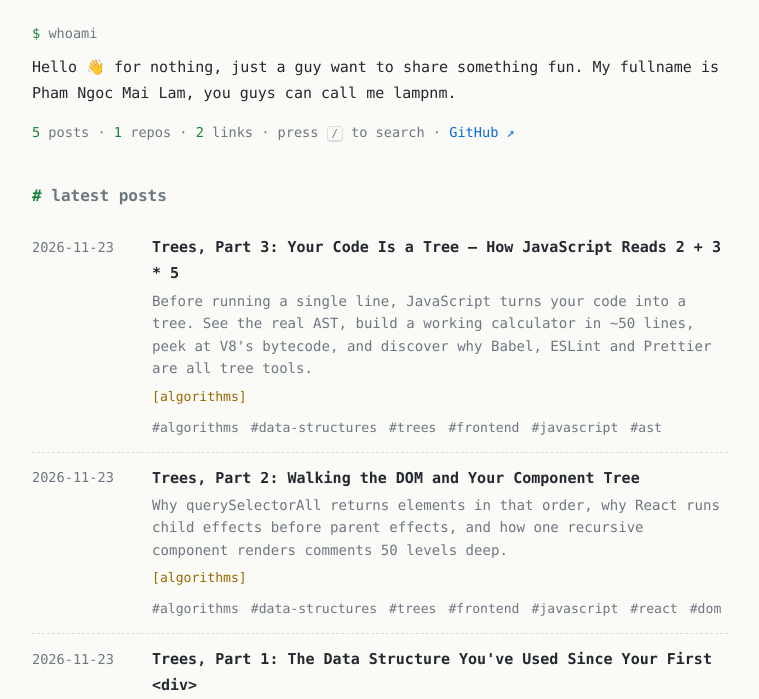
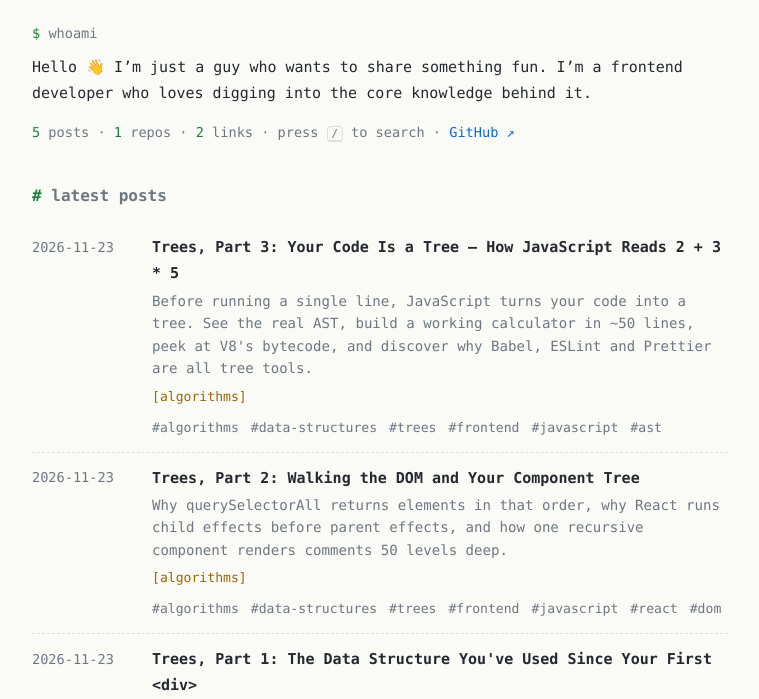
Before and after one commit to phamlam2k/blogs, an Astro site: page / in a window 1280 px wide. Shown: the part 61-760 px from the top of the page, without its empty margins (260-1019 px from the left). Built offline with nearby package versions, Linux system fonts and the light colour scheme; Astro itself is replaced by a stand-in of ours.

Commit message:
refactor: change content of intro.md

```diff
--- a/src/intro.md
+++ b/src/intro.md
@@ -1 +1 @@
-Hello 👋 for nothing, just a guy want to share something fun. My fullname is Pham Ngoc Mai Lam, you guys can call me lampnm. <br/>
+Hello 👋 I'm just a guy who wants to share something fun. I'm a frontend developer who loves digging into the core knowledge behind it.
```
